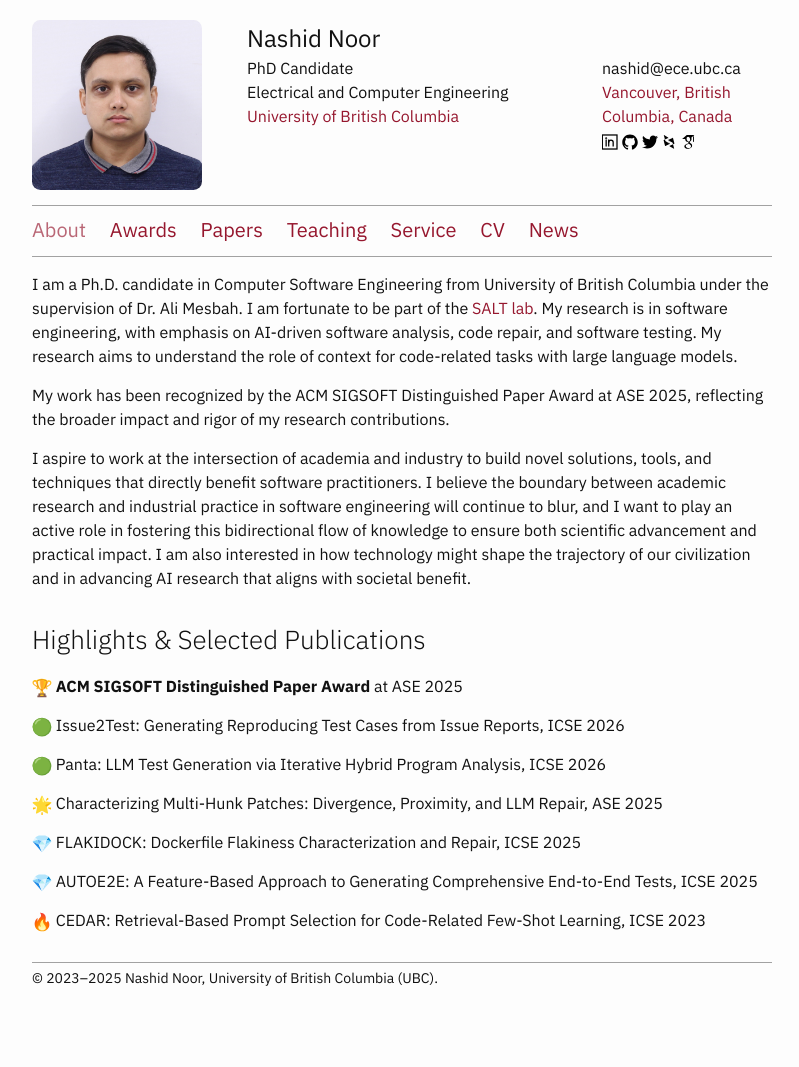
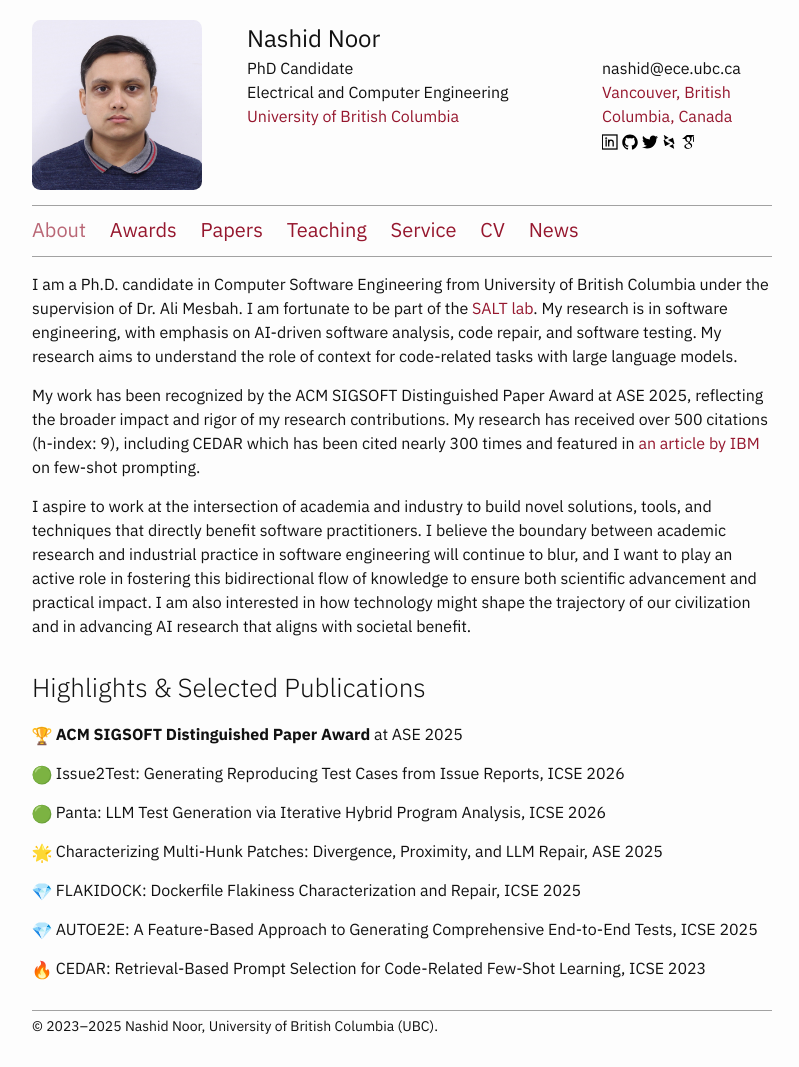
Before and after one commit to nashid/nashid.github.io, a Jekyll site: the page built from index.md, in a window 1280 px wide. Shown: the whole page, without its empty margins (238-1037 px from the left). Built offline with Jekyll 4.4.1, drawn with Linux system fonts in a browser that asks for light colours; before the commit the page ends 1019 px from its top, so only the background shows below that.

Commit message:
Add citation metrics and industry recognition to About page
## Changes

### Citation Impact Metrics
- Add total citations (over 500) and h-index (9) to demonstrate research impact
- Highlight CEDAR paper with nearly 300 citations as exemplar of high-impact work
- Metrics provide quantitative evidence of research quality for faculty applications

### Industry Recognition
- Add link to IBM article featuring CEDAR work on few-shot prompting
- Demonstrates real-world industry impact beyond academic citations
- Aligns with stated goal of bridging academia and industry

## Context
These metrics are strong for a final-year PhD student and competitive for faculty positions. H-index of 9 and 500+ citations demonstrate sustained research impact, while IBM featuring the work shows practical relevance to industry practitioners.

```diff
--- a/index.md
+++ b/index.md
@@ -10,7 +10,7 @@
 My research is in software engineering, with emphasis on AI-driven software analysis, code repair, and software testing.
 My research aims to understand the role of context for code-related tasks with large language models.
 
-My work has been recognized by the ACM SIGSOFT Distinguished Paper Award at ASE 2025, reflecting the broader impact and rigor of my research contributions.
+My work has been recognized by the ACM SIGSOFT Distinguished Paper Award at ASE 2025, reflecting the broader impact and rigor of my research contributions. My research has received over 500 citations (h-index: 9), including CEDAR which has been cited nearly 300 times and featured in [an article by IBM](https://www.ibm.com/think/topics/few-shot-prompting#1003835713) on few-shot prompting.
 
 I aspire to work at the intersection of academia and industry to build novel solutions, tools, and techniques that directly benefit software practitioners. I believe the boundary between academic research and industrial practice in software engineering will continue to blur, and I want to play an active role in fostering this bidirectional flow of knowledge to ensure both scientific advancement and practical impact. I am also interested in how technology might shape the trajectory of our civilization and in advancing AI research that aligns with societal benefit.
 
```
